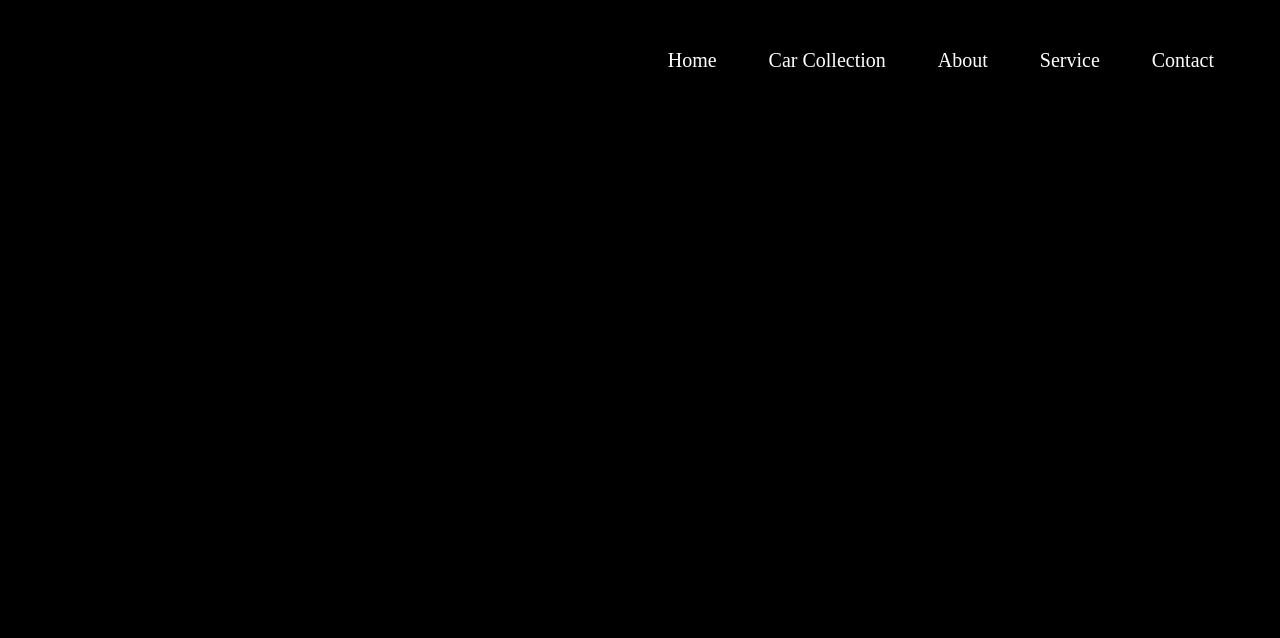
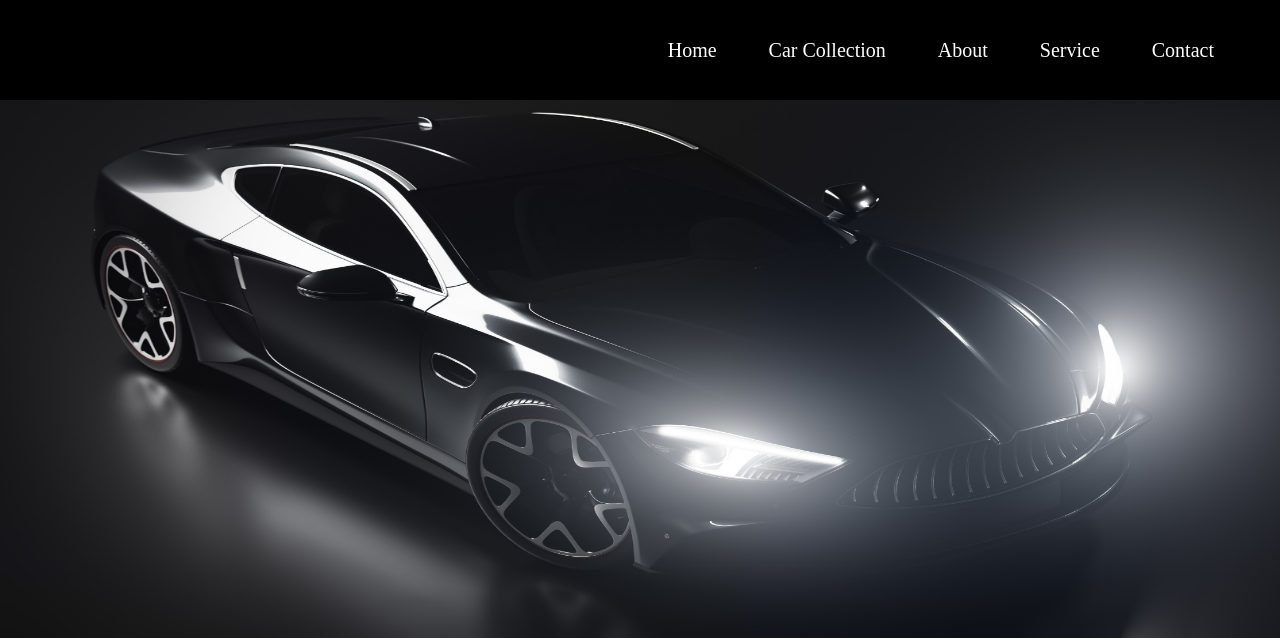
Before and after one commit to ManishChand349/TravelinLuxury, a plain HTML site: page index.html in a window 1280 px wide. Shown: the top 638 px of the page. Drawn offline with Linux system fonts and the light colour scheme.

Commit message:
adding some

```diff
--- a/index.html
+++ b/index.html
@@ -36,7 +36,7 @@
         <!-- <img src="./img/1.png" alt="Image 1"> -->
         <!-- <img src="./img/3.png" alt="Image 3"> vvvvvv-->
         <!-- <!-- <img src="./img/4.png" alt="Image 3" /> -->
-        <img src="./img/banner.gif" alt="Image 3" />
+        <img src="./img/5.png" alt="Image 3" />
       </div>
     </div>
     <div class="container">
@@ -47,7 +47,7 @@
           class="searchInput"
           style="display: none;"
         />
-        <h1 style="text-align: center; margin-top: 20px;" id="collection">Categories</h1>
+        <h1 style="text-align: center;" id="collection">Categories</h1>
         <div class="brands"></div>
         <!-- <h1>Maximum Price</h1> -->
         <!-- <div class="price">
--- a/style.css
+++ b/style.css
@@ -5,12 +5,17 @@ html {
 body {
   overflow-x: hidden; /* Hide scrollbars */
 }
+*{
+  margin: 0;
+
+  padding: 0;
+}
 .navbar {
   overflow: hidden;
   display: flex;
   justify-content: space-between;
   align-items: center;
-  padding: 10px 50px;
+  padding: 0 50px;
   /* position: fixed; */
 }
 
```
